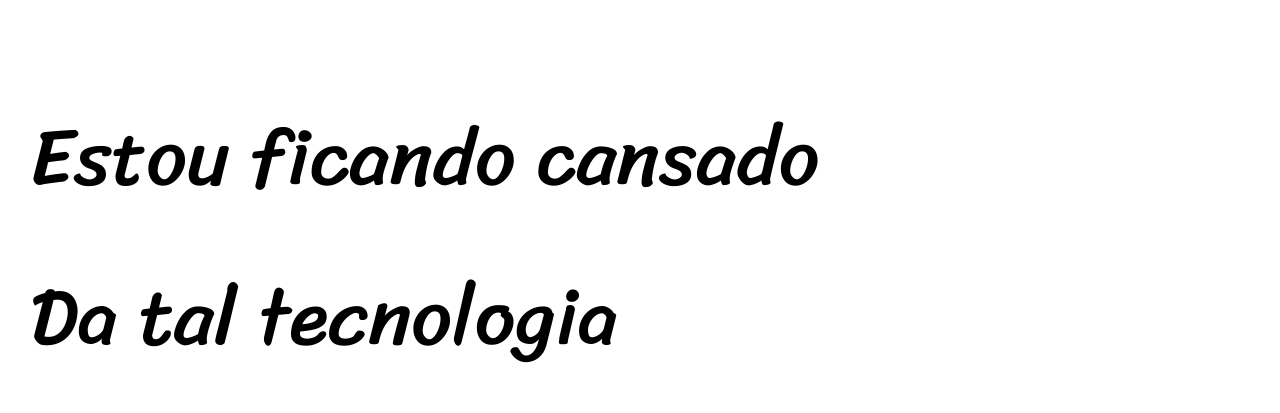
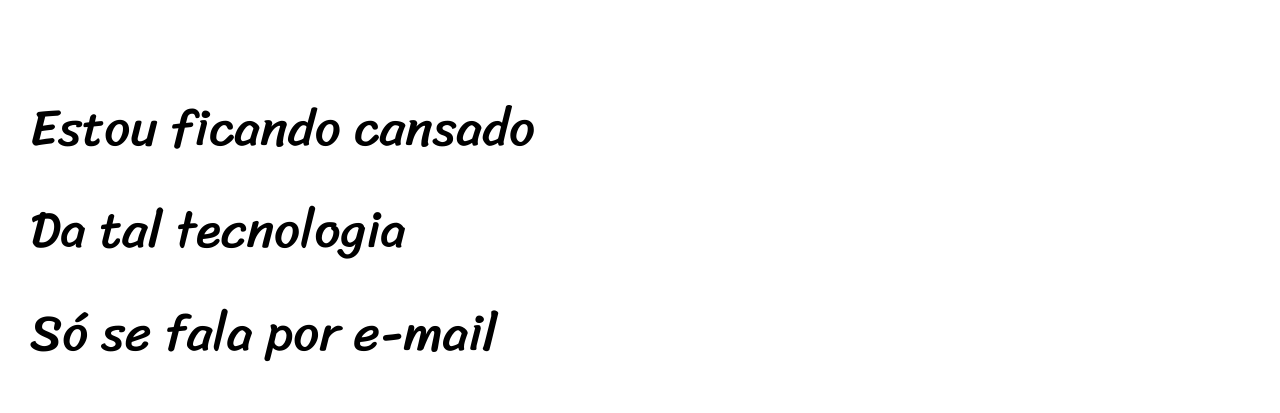
Before and after one commit to joaolbasso/projeto-cordel, a plain HTML site: page index.html in a window 1280 px wide. Shown: the part 321-734 px from the top of the page. Drawn offline with Linux system fonts and the light colour scheme.

Commit message:
Update style.css

```diff
--- a/style.css
+++ b/style.css
@@ -50,7 +50,7 @@ header > p > a:hover {
 
 section {
     font-family: var(--fonte-3);
-    font-size: 5em;
+    font-size: 4vw;
     padding-top: 10vh;
     padding-left: 30px;
     padding-bottom: 10vh;
```
